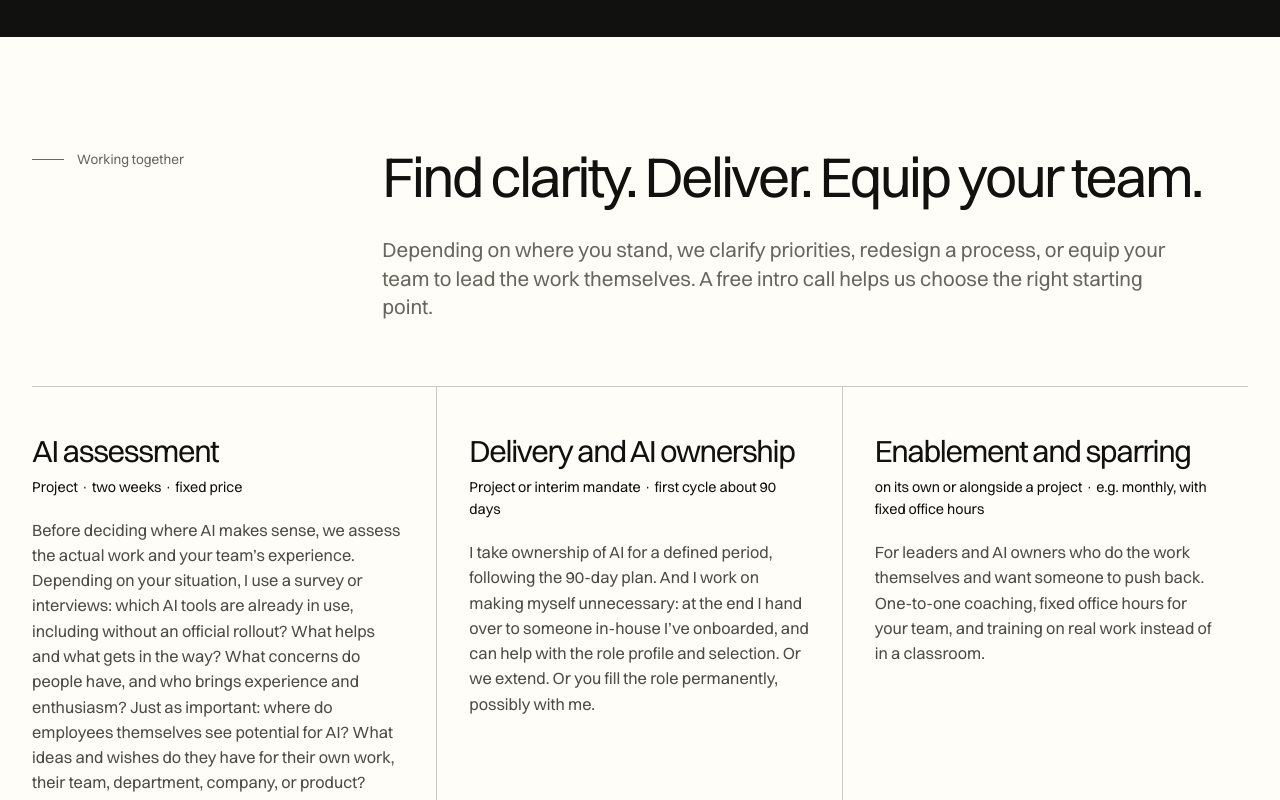
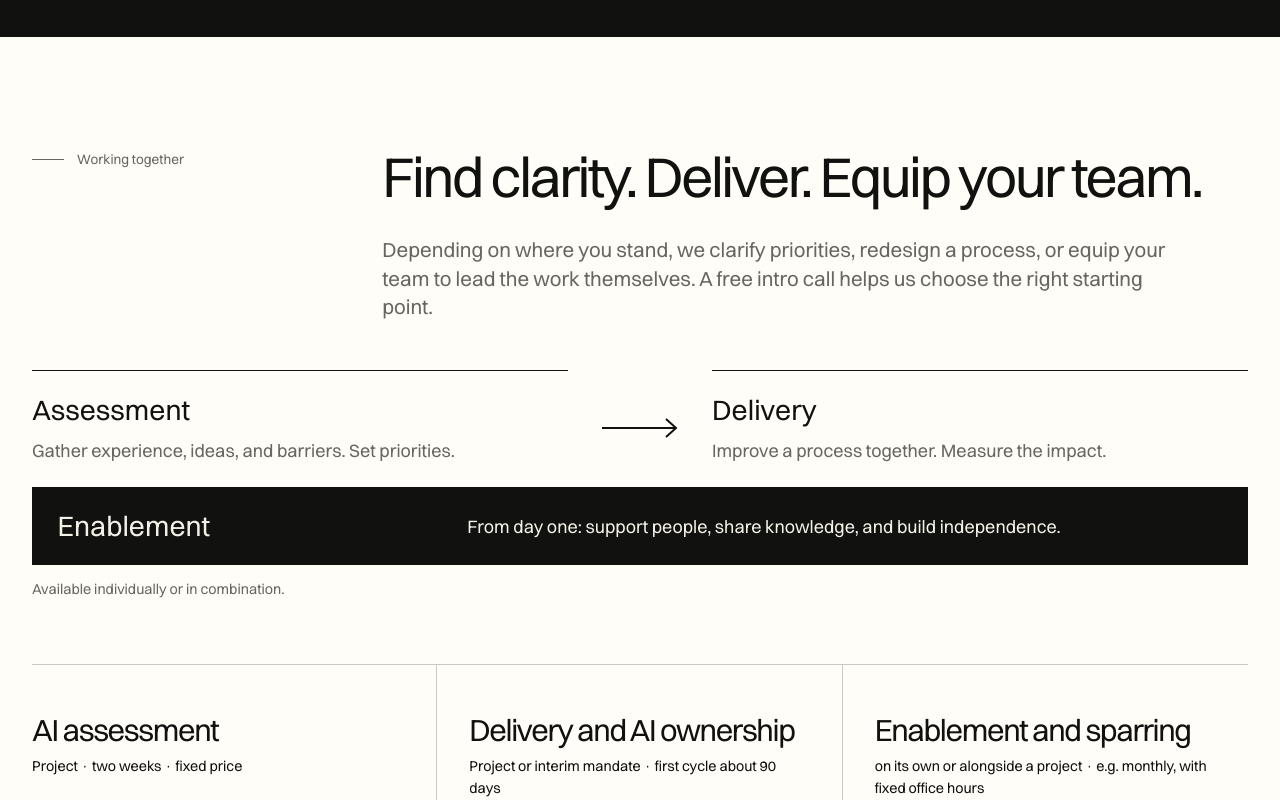
Before and after one commit to oratioandco/treppmann-studio, an Astro site: page /en/ai-transformation in a window 1280 px wide. Shown: the part 6344-7144 px from the top of the page. Built offline with nearby package versions, Linux system fonts and the light colour scheme; Astro itself is replaced by a stand-in of ours.

Commit message:
Visualize assessment and delivery with continuous enablement

```diff
--- a/src/aiLeadershipData.ts
+++ b/src/aiLeadershipData.ts
@@ -113,6 +113,7 @@ export const aiLeadershipContent = {
     },
     formats: {
       label: 'Zusammenarbeit',
+      diagram: { label: 'So greifen die Angebote ineinander', assessment: 'Standortbestimmung', assessmentBody: 'Erfahrungen, Ideen und Hürden sammeln. Prioritäten festlegen.', delivery: 'Umsetzung', deliveryBody: 'Einen Prozess gemeinsam verbessern. Wirkung messen.', enablement: 'Befähigung', enablementBody: 'Von Anfang an: Menschen begleiten, Wissen verankern und selbstständig weiterarbeiten.', note: 'Einzeln anfragbar oder miteinander kombinierbar.' },
       title: 'Klarheit gewinnen. Umsetzen. Ihr Team befähigen.',
       intro: 'Je nachdem, wo Sie stehen, klären wir zuerst die Prioritäten, bauen einen Prozess um oder befähigen Ihr Team zur eigenen Umsetzung. Im kostenlosen Erstgespräch finden wir heraus, welcher Einstieg passt.',
       items: [
@@ -135,6 +136,7 @@ export const aiLeadershipContent = {
         },
         {
           title: 'Umsetzung und KI-Verantwortung',
+          id: 'delivery',
           meta: 'Als Projekt oder Interimsmandat · erster Durchlauf rund 90 Tage',
           body: 'Ich übernehme die Verantwortung für KI auf Zeit, nach dem 90-Tage-Plan. Und ich arbeite daran, überflüssig zu werden: Am Ende übergebe ich an eine Person aus Ihrem Haus, die ich eingearbeitet habe. Auf Wunsch helfe ich bei Stellenprofil und Auswahl. Oder wir verlängern. Oder Sie besetzen die Rolle fest, gern auch mit mir.',
           action: 'Verfügbarkeit per E-Mail anfragen',
@@ -142,6 +144,7 @@ export const aiLeadershipContent = {
         },
         {
           title: 'Befähigung und Sparring',
+          id: 'enablement',
           meta: 'einzeln oder ergänzend zu einem Projekt · z. B. monatlich mit festen Sprechstunden',
           body: 'Für Geschäftsführung und KI-Verantwortliche, die selbst umsetzen und jemanden zum Gegenhalten wollen. Einzelcoaching, feste Sprechstunden für Ihr Team und Trainings an echter Arbeit statt im Schulungsraum.',
           action: 'Begleitung per E-Mail anfragen',
@@ -324,6 +327,7 @@ export const aiLeadershipContent = {
     },
     formats: {
       label: 'Working together',
+      diagram: { label: 'How the services work together', assessment: 'Assessment', assessmentBody: 'Gather experience, ideas, and barriers. Set priorities.', delivery: 'Delivery', deliveryBody: 'Improve a process together. Measure the impact.', enablement: 'Enablement', enablementBody: 'From day one: support people, share knowledge, and build independence.', note: 'Available individually or in combination.' },
       title: 'Find clarity. Deliver. Equip your team.',
       intro: 'Depending on where you stand, we clarify priorities, redesign a process, or equip your team to lead the work themselves. A free intro call helps us choose the right starting point.',
       items: [
@@ -346,6 +350,7 @@ export const aiLeadershipContent = {
         },
         {
           title: 'Delivery and AI ownership',
+          id: 'delivery',
           meta: 'Project or interim mandate · first cycle about 90 days',
           body: 'I take ownership of AI for a defined period, following the 90-day plan. And I work on making myself unnecessary: at the end I hand over to someone in-house I’ve onboarded, and can help with the role profile and selection. Or we extend. Or you fill the role permanently, possibly with me.',
           action: 'Ask about availability by email',
@@ -353,6 +358,7 @@ export const aiLeadershipContent = {
         },
         {
           title: 'Enablement and sparring',
+          id: 'enablement',
           meta: 'on its own or alongside a project · e.g. monthly, with fixed office hours',
           body: 'For leaders and AI owners who do the work themselves and want someone to push back. One-to-one coaching, fixed office hours for your team, and training on real work instead of in a classroom.',
           action: 'Ask about guidance by email',
--- a/src/components/AILeadershipPage.astro
+++ b/src/components/AILeadershipPage.astro
@@ -233,6 +233,15 @@ const structuredData = {
         <p class="section-label">{c.formats.label}</p>
         <div><h2>{c.formats.title}</h2><p class="lead">{c.formats.intro}</p></div>
       </div>
+      <nav class="section-shell service-map" aria-label={c.formats.diagram.label}>
+        <div class="service-map-path">
+          <a href="#assessment"><strong>{c.formats.diagram.assessment}</strong><span>{c.formats.diagram.assessmentBody}</span></a>
+          <svg class="service-map-arrow" viewBox="0 0 80 24" fill="none" aria-hidden="true"><path d="M2 12h74m-10-9 10 9-10 9" stroke="currentColor" stroke-width="2" /></svg>
+          <a href="#delivery"><strong>{c.formats.diagram.delivery}</strong><span>{c.formats.diagram.deliveryBody}</span></a>
+        </div>
+        <a class="service-map-support" href="#enablement"><strong>{c.formats.diagram.enablement}</strong><span>{c.formats.diagram.enablementBody}</span></a>
+        <p class="service-map-note">{c.formats.diagram.note}</p>
+      </nav>
       <div class="section-shell engagement-grid" data-reveal data-stagger>
         {c.formats.items.map((item, i) => (
           <article id={'id' in item ? item.id : undefined} style={`--i:${i}`}>
--- a/src/styles/global.css
+++ b/src/styles/global.css
@@ -1157,3 +1157,21 @@ main a > span[aria-hidden="true"], .footer-links a > span[aria-hidden="true"] {
   .case-turn { box-shadow: 6px 6px 0 var(--signal); }
   .case-takeaways li { grid-template-columns: 2.4rem minmax(0, 1fr); gap: .9rem; padding: 1.1rem 1rem 1.2rem; }
 }
+
+/* Services: delivery path with enablement supporting the whole journey. */
+.service-map { margin-top: 3rem; }
+.service-map-path { display: grid; grid-template-columns: 1fr 80px 1fr; align-items: center; gap: 2rem; }
+.service-map-path a { display: flex; flex-direction: column; gap: .65rem; padding: 1.4rem 0; border-top: 1px solid var(--ink); }
+.service-map strong { font-size: clamp(1.3rem, 2.2vw, 2rem); font-weight: 600; line-height: 1.2; }
+.service-map span { display: block; max-width: 48ch; color: var(--muted); line-height: 1.5; }
+.service-map-arrow { width: 80px; height: 24px; color: var(--ink); }
+.service-map-support { display: grid; grid-template-columns: 1fr 2fr; gap: 2rem; align-items: center; padding: 1.4rem 1.6rem; background: var(--ink); color: var(--paper); }
+.service-map-support span { color: inherit; max-width: 65ch; }
+.service-map a:hover strong { text-decoration: underline; text-underline-offset: .2em; }
+.service-map a:focus-visible { outline: 2px solid var(--signal); outline-offset: 6px; }
+.service-map-note { margin-top: .8rem; font-size: .9rem; color: var(--muted); }
+@media (max-width: 760px) {
+  .service-map-path { grid-template-columns: 1fr; gap: .6rem; }
+  .service-map-arrow { width: 48px; transform: rotate(90deg); margin: .4rem 0 .4rem auto; }
+  .service-map-support { grid-template-columns: 1fr; gap: .65rem; padding: 1.2rem; }
+}
```
